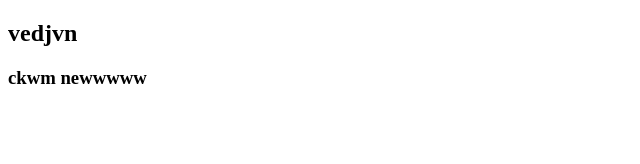
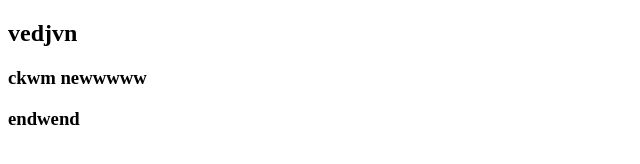
Before and after one commit to rabiakausar-cloud/localrep, a plain HTML site: page index.html in a window 1280 px wide. Shown: the full height of the page, 0-640 px from the left. Drawn offline with Linux system fonts and the light colour scheme.

Commit message:
coflict merg

```diff
--- a/index.html
+++ b/index.html
@@ -7,6 +7,6 @@
 </head>
 <body>
     <h2>vedjvn</h2>
-    <h3>ckwm newwwww</h3>
+    <h3>ckwm newwwww <p>endwend</p> </h3>
 </body>
 </html>
```
